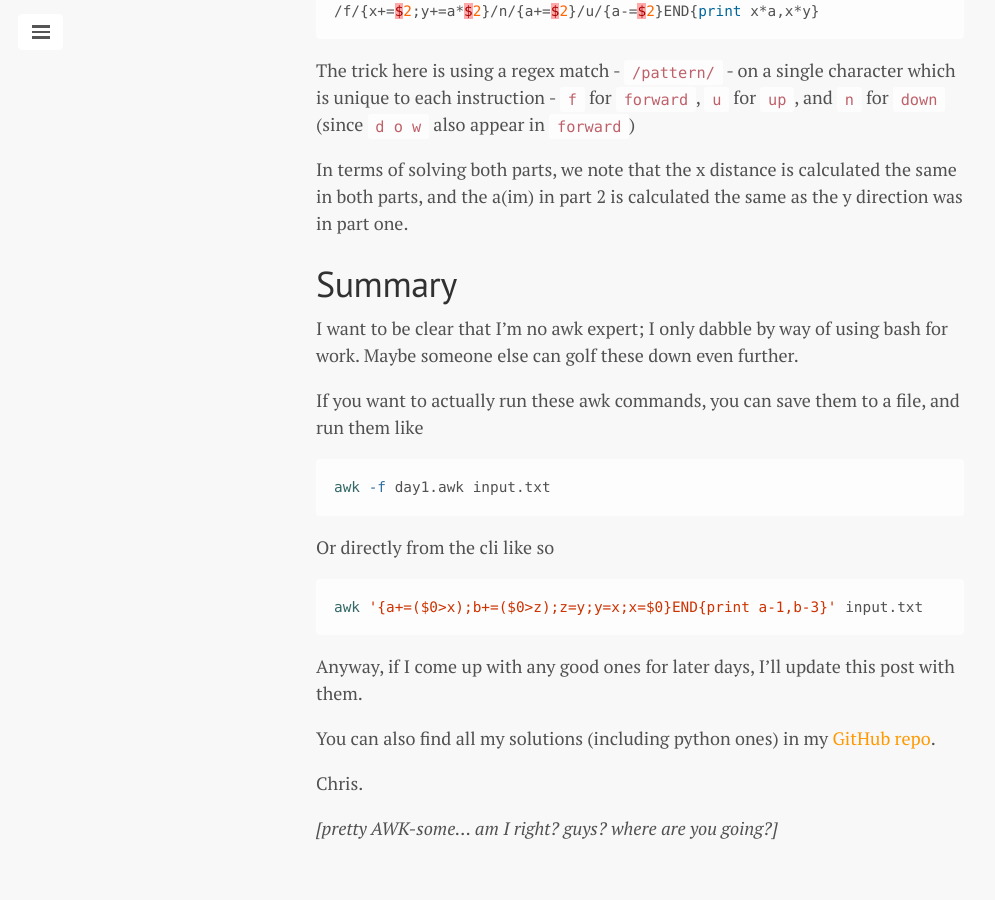
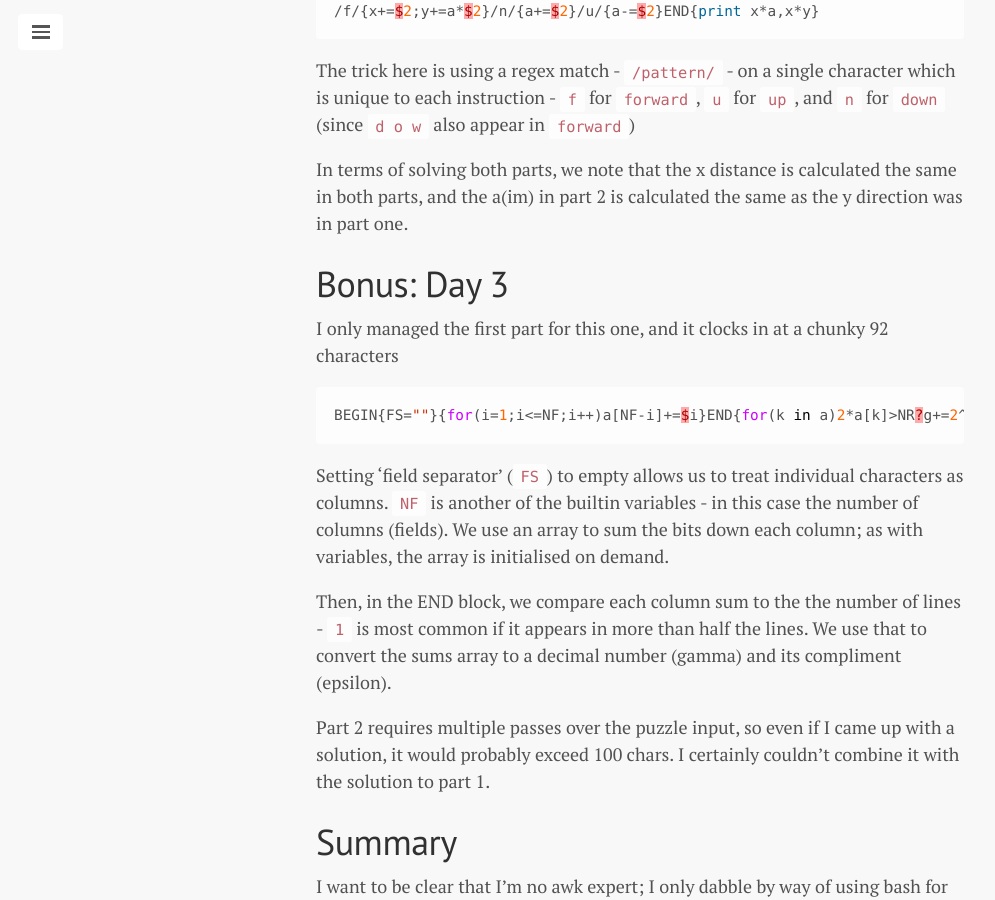
Before and after one commit to oatzy/oatzy.github.io, a Jekyll site: the page built from _posts/2021-12-02-advent-of-code-awk-oneliner.md, in a window 1280 px wide and 900 px high, scrolled down 5859 px. Shown: the whole window, without its empty margins (0-995 px from the left). Built offline with Jekyll 4.4.1, drawn with Linux system fonts in a browser that asks for light colours.

Commit message:
update: add day 3 to advent of code awk post

````diff
--- a/_posts/2021-12-02-advent-of-code-awk-oneliner.md
+++ b/_posts/2021-12-02-advent-of-code-awk-oneliner.md
@@ -242,6 +242,20 @@ The trick here is using a regex match - `/pattern/` - on a single character whic
 
 In terms of solving both parts, we note that the x distance is calculated the same in both parts, and the a(im) in part 2 is calculated the same as the y direction was in part one.
 
+# Bonus: Day 3
+
+I only managed the first part for this one, and it clocks in at a chunky 92 characters
+
+```python
+BEGIN{FS=""}{for(i=1;i<=NF;i++)a[NF-i]+=$i}END{for(k in a)2*a[k]>NR?g+=2^k:e+=2^k;print g*e}
+```
+
+Setting 'field separator' (`FS`) to empty allows us to treat individual characters as columns. `NF` is another of the builtin variables - in this case the number of columns (fields). We use an array to sum the bits down each column; as with variables, the array is initialised on demand.
+
+Then, in the END block, we compare each column sum to the the number of lines - `1` is most common if it appears in more than half the lines. We use that to convert the sums array to a decimal number (gamma) and its compliment (epsilon).
+
+Part 2 requires multiple passes over the puzzle input, so even if I came up with a solution, it would probably exceed 100 chars. I certainly couldn't combine it with the solution to part 1.
+
 # Summary
 
 I want to be clear that I'm no awk expert; I only dabble by way of using bash for work. Maybe someone else can golf these down even further.
````
